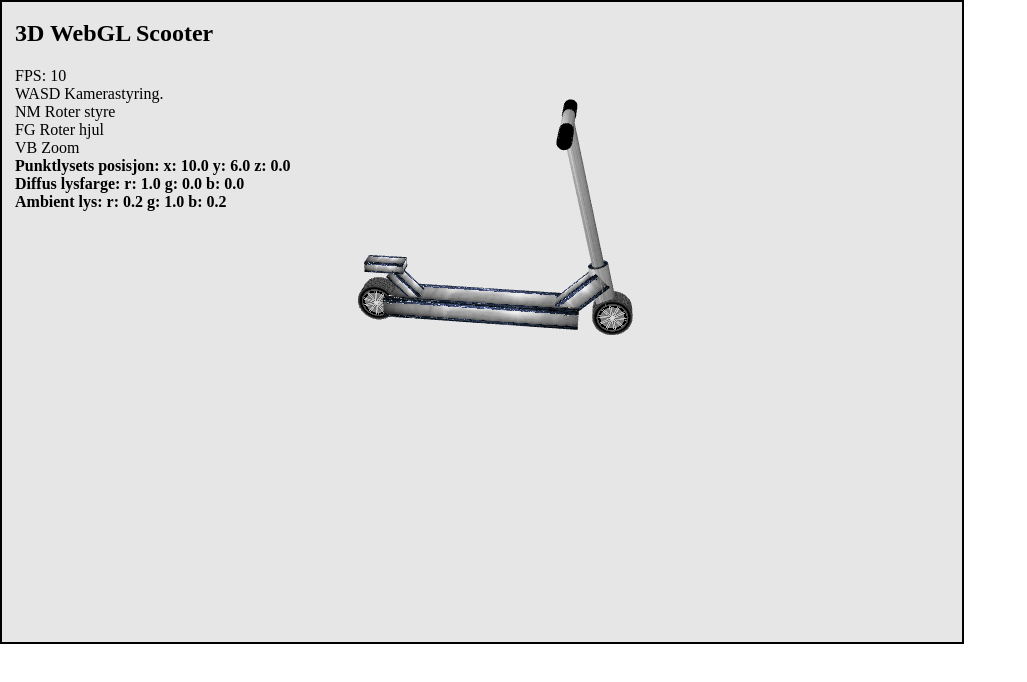
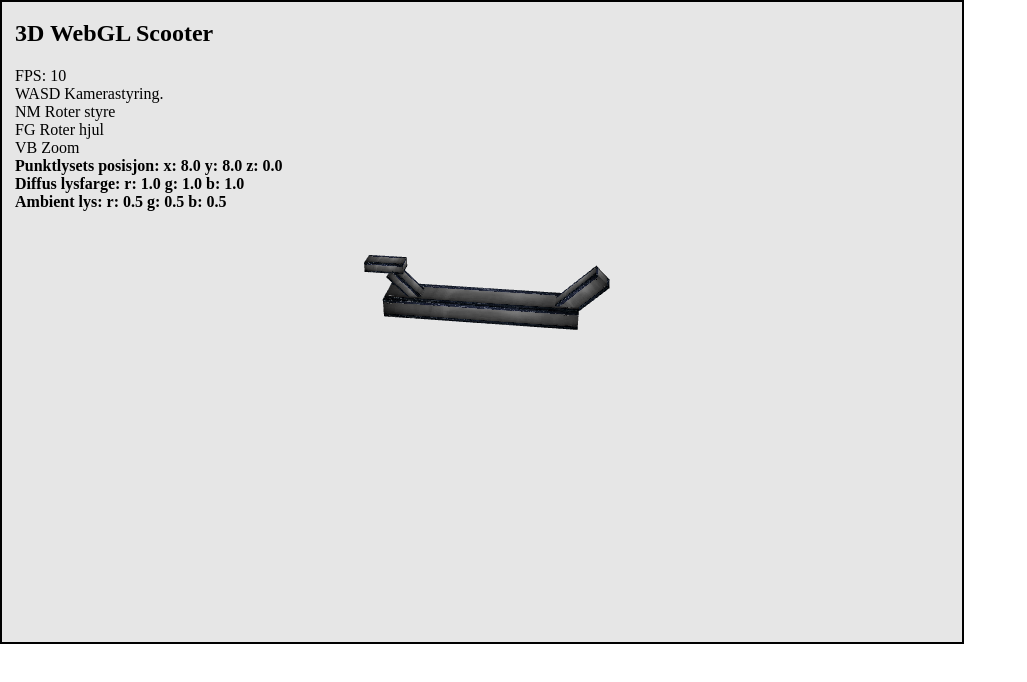
Before and after one commit to Hoikka/Datamaskingrafikk, a plain HTML site: page Oblig2/scooterapp/index.html in a window 1280 px wide. Shown: the whole page, without its empty margins (0-1027 px from the left). Drawn offline with Linux system fonts and the light colour scheme; animation ran at ten frames a second.

Commit message:
Add ambient lighting to scooter body

```diff
--- a/Oblig2/scooter/scooter.js
+++ b/Oblig2/scooter/scooter.js
@@ -47,64 +47,100 @@ export class Scooter {
         }
     }
 
-    draw(shaderInfo, textureShaderInfo, elapsed, modelMatrix) {
-        this.drawScooter(shaderInfo, textureShaderInfo, elapsed, modelMatrix);
+    initLight(textureLightShaderInfo) {
+        // Assuming you have a reference to the WebGL rendering context in this.app.gl:
+        let gl = this.app.gl;
+
+        // Assuming you have a lightInfo object available in this.light or similar:
+        let lightInfo = this.app.light;
+
+        // Activate the shader for the object:
+        gl.useProgram(textureLightShaderInfo.program);
+
+        // Set light position:
+        gl.uniform3f(
+            textureLightShaderInfo.uniformLocations.lightPosition,
+            lightInfo.lightPosition.x, lightInfo.lightPosition.y, lightInfo.lightPosition.z
+        );
+
+        // Set ambient light color:
+        gl.uniform3f(
+            textureLightShaderInfo.uniformLocations.ambientLightColor,
+            lightInfo.ambientLightColor.r, lightInfo.ambientLightColor.g, lightInfo.ambientLightColor.b
+        );
+
+        // Set diffuse light color:
+        gl.uniform3f(
+            textureLightShaderInfo.uniformLocations.diffuseLightColor,
+            lightInfo.diffuseLightColor.r, lightInfo.diffuseLightColor.g, lightInfo.diffuseLightColor.b
+        );
     }
 
-    drawScooter(shaderInfo, textureShaderInfo, elapsed, modelMatrix = (new Matrix4()).setIdentity()) {
+
+    draw(shaderInfo, textureLightShaderInfo, elapsed, modelMatrix) {
+        this.drawScooter(shaderInfo, textureLightShaderInfo, elapsed, modelMatrix);
+    }
+
+    drawScooter(shaderInfo, textureLightShaderInfo, elapsed, modelMatrix = (new Matrix4()).setIdentity()) {
+        this.initLight(textureLightShaderInfo);
+
         modelMatrix.translate(0, 1, 0);  // Starter med å sette x-aksen som nullpunkt
         this.stack.pushMatrix(modelMatrix);
         modelMatrix = this.stack.peekMatrix(modelMatrix);
 
-
-        this.drawPlatform(shaderInfo, textureShaderInfo, elapsed, modelMatrix);
-        this.drawHandle(shaderInfo,textureShaderInfo,elapsed,modelMatrix);
+        this.drawPlatform(shaderInfo, textureLightShaderInfo, elapsed, modelMatrix);
+        //this.drawHandle(shaderInfo, textureLightShaderInfo, elapsed,modelMatrix);
 
     }
 
-    drawPlatform(shaderInfo, textureShaderInfo, elapsed, modelMatrix){
+    drawPlatform(shaderInfo, textureLightShaderInfo, elapsed, modelMatrix){
+        this.initLight(textureLightShaderInfo);
+
         modelMatrix = this.stack.peekMatrix();
 
         // Main body element
         modelMatrix.scale(5, 0.5, 1);
-        this.bodyPart.draw(textureShaderInfo, elapsed, modelMatrix);
+        this.bodyPart.draw(textureLightShaderInfo, elapsed, modelMatrix);
 
         // Front body element
         modelMatrix = this.stack.peekMatrix();
         modelMatrix.translate(5, 1, 0);
         modelMatrix.rotate(45, 0, 0, 1);
         modelMatrix.scale(1.5, 0.5, 0.5);
-        this.bodyPart.draw(textureShaderInfo, elapsed, modelMatrix);
+        this.bodyPart.draw(textureLightShaderInfo, elapsed, modelMatrix);
 
         // Back body element
         modelMatrix = this.stack.peekMatrix();
         modelMatrix.translate(-4, 1, 0);
         modelMatrix.rotate(-45, 0, 0, 1);
         modelMatrix.scale(1, 0.25, 0.5);
-        this.bodyPart.draw(textureShaderInfo, elapsed, modelMatrix);
+        this.bodyPart.draw(textureLightShaderInfo, elapsed, modelMatrix);
 
         // Back spoiler element
         modelMatrix = this.stack.peekMatrix();
         modelMatrix.translate(-5, 2, 0);
         modelMatrix.scale(1, 0.25, 0.5);
-        this.bodyPart.draw(textureShaderInfo, elapsed, modelMatrix);
+        this.bodyPart.draw(textureLightShaderInfo, elapsed, modelMatrix);
 
         // Back wheel
         modelMatrix = this.stack.peekMatrix();
         modelMatrix.translate(-5.5, 0, -0.5);
         modelMatrix.rotate(this.rotationWheel, 0, 0, 1);
         this.stack.pushMatrix(modelMatrix);
-        this.drawWheels(shaderInfo, textureShaderInfo, elapsed, modelMatrix)
+        //this.drawWheels(textureLightShaderInfo, elapsed, modelMatrix)
         this.stack.popMatrix();
     }
 
-    drawWheels(shaderInfo, textureShaderInfo, elapsed, modelMatrix){
+    drawWheels(shaderInfo, textureLightShaderInfo, elapsed, modelMatrix){
         modelMatrix = this.stack.peekMatrix();
 
-        this.wheel.draw(textureShaderInfo, elapsed, modelMatrix);
+        this.wheel.draw(textureLightShaderInfo, elapsed, modelMatrix);
     }
-    drawHandle(shaderInfo,textureShaderInfo,elapsed,modelMatrix){
+    drawHandle(shaderInfo,textureLightShaderInfo,elapsed,modelMatrix){
+        this.initLight(textureLightShaderInfo);
+
         modelMatrix = this.stack.peekMatrix();
+
         modelMatrix.translate(6.5, 0, 0); // Move to the handle's position first
         modelMatrix.rotate(15, 0, 0, 1);
         modelMatrix.rotate(this.rotationHandle, 0, 1, 0);
@@ -113,20 +149,20 @@ export class Scooter {
         //long neck
         modelMatrix = this.stack.peekMatrix();
         modelMatrix.scale(0.3, 10, 0.3);
-        this.cylinder.draw(textureShaderInfo,elapsed,modelMatrix);
+        this.cylinder.draw(textureLightShaderInfo,elapsed,modelMatrix);
 
         //base neck
         modelMatrix = this.stack.peekMatrix();
         modelMatrix.translate(0, -0.2, 0);
         modelMatrix.scale(0.5, 3, 0.5);
-        this.cylinder.draw(textureShaderInfo,elapsed,modelMatrix);
+        this.cylinder.draw(textureLightShaderInfo,elapsed,modelMatrix);
 
         //blue handle
         modelMatrix = this.stack.peekMatrix();
         modelMatrix.rotate(90,1,0,0)
         modelMatrix.translate(0,-3,-10);
         modelMatrix.scale(0.3,6,0.3)
-        this.cylinder.draw(textureShaderInfo,elapsed,modelMatrix);
+        this.cylinder.draw(textureLightShaderInfo,elapsed,modelMatrix);
 
         //black handle (left)
         modelMatrix.scale(1.1,0.3,1.1);
@@ -141,7 +177,7 @@ export class Scooter {
         modelMatrix.translate(0.2, 0, -0.5);
         modelMatrix.rotate(this.rotationWheel, 0, 0, 1);
         this.stack.pushMatrix(modelMatrix);
-        this.drawWheels(shaderInfo, textureShaderInfo, elapsed, modelMatrix)
+        this.drawWheels(shaderInfo, textureLightShaderInfo, elapsed, modelMatrix)
         this.stack.popMatrix();
     }
 }
--- a/Oblig2/scooterapp/MyScooterApp.js
+++ b/Oblig2/scooterapp/MyScooterApp.js
@@ -1,3 +1,5 @@
+//MyScooterApp.js
+
 import {BaseApp} from '../../base/BaseApp.js';
 import {Scooter} from '../scooter/scooter.js';
 import {WebGLShader} from "../../base/helpers/WebGLShader.js";
@@ -12,53 +14,37 @@ export class MyScooterApp extends BaseApp {
     initShaders() {
         super.initShaders();    //NB!
 
-        // Texture shader:
-        let vertexShaderSource = document.getElementById('texture-vertex-shader').innerHTML;
-        let fragmentShaderSource = document.getElementById('texture-fragment-shader').innerHTML;
-        let lightvertexShaderSource = document.getElementById('diffuse-pointlight-gourad-vertex-shader').innerHTML;
-		let lightfragmentShaderSource = document.getElementById('diffuse-pointlight-gourad-fragment-shader').innerHTML;
-        // Initialiserer  & kompilerer shader-programmene;
-        const glslTextureShader = new WebGLShader(this.gl, vertexShaderSource, fragmentShaderSource);
-        // Samler all texture-shader-info i et JS-objekt.
-        this.textureShaderInfo = {
-            program: glslTextureShader.shaderProgram,
+        let vertexShaderSource = document.getElementById('combined-vertex-shader').innerHTML;
+        let combinedFragmentShaderSource = document.getElementById('combined-fragment-shader').innerHTML;
+
+        const glslTextureLightShader = new WebGLShader(this.gl, vertexShaderSource, combinedFragmentShaderSource);
+
+        this.textureLightShaderInfo = {
+            program: glslTextureLightShader.shaderProgram,
             attribLocations: {
-                vertexPosition: this.gl.getAttribLocation(glslTextureShader.shaderProgram, 'aVertexPosition'),
-                vertexColor: this.gl.getAttribLocation(glslTextureShader.shaderProgram, 'aVertexColor'),
-                vertexTextureCoordinate: this.gl.getAttribLocation(glslTextureShader.shaderProgram, 'aVertexTextureCoordinate'),
+                vertexPosition: this.gl.getAttribLocation(glslTextureLightShader.shaderProgram, 'aVertexPosition'),
+                vertexColor: this.gl.getAttribLocation(glslTextureLightShader.shaderProgram, 'aVertexColor'),
+                vertexNormal: this.gl.getAttribLocation(glslTextureLightShader.shaderProgram, 'aVertexNormal'),
+                vertexTextureCoordinate: this.gl.getAttribLocation(glslTextureLightShader.shaderProgram, 'aVertexTextureCoordinate'),
             },
             uniformLocations: {
-                sampler: this.gl.getUniformLocation(glslTextureShader.shaderProgram, 'uSampler'),
-                projectionMatrix: this.gl.getUniformLocation(glslTextureShader.shaderProgram, 'uProjectionMatrix'),
-                modelViewMatrix: this.gl.getUniformLocation(glslTextureShader.shaderProgram, 'uModelViewMatrix'),
-            },
-        };
-        const glslShader = new WebGLShader(this.gl, lightvertexShaderSource, lightfragmentShaderSource);
-        this.lightShaderInfo = {
-            program: glslShader.shaderProgram,
-            attribLocations: {
-                vertexPosition: this.gl.getAttribLocation(glslShader.shaderProgram, 'aVertexPosition'),
-                vertexNormal: this.gl.getAttribLocation(glslShader.shaderProgram, 'aVertexNormal'),
-                vertexTextureCoordinate: this.gl.getAttribLocation(glslShader.shaderProgram, 'aVertexTextureCoordinate'),
-            },
-            uniformLocations: {
-                projectionMatrix: this.gl.getUniformLocation(glslShader.shaderProgram, 'uProjectionMatrix'),
-                modelViewMatrix: this.gl.getUniformLocation(glslShader.shaderProgram, 'uModelViewMatrix'),
-                modelMatrix: this.gl.getUniformLocation(glslShader.shaderProgram, 'uModelMatrix'),
-                normalMatrix: this.gl.getUniformLocation(glslShader.shaderProgram, 'uNormalMatrix'),
-
-                lightPosition: this.gl.getUniformLocation(glslShader.shaderProgram, 'uLightPosition'),
-                ambientLightColor: this.gl.getUniformLocation(glslShader.shaderProgram, 'uAmbientLightColor'),
-                diffuseLightColor: this.gl.getUniformLocation(glslShader.shaderProgram, 'uDiffuseLightColor'),
-
-                sampler: this.gl.getUniformLocation(glslShader.shaderProgram, 'uSampler'),
+                sampler: this.gl.getUniformLocation(glslTextureLightShader.shaderProgram, 'uSampler'),
+                projectionMatrix: this.gl.getUniformLocation(glslTextureLightShader.shaderProgram, 'uProjectionMatrix'),
+                modelViewMatrix: this.gl.getUniformLocation(glslTextureLightShader.shaderProgram, 'uModelViewMatrix'),
+                modelMatrix: this.gl.getUniformLocation(glslTextureLightShader.shaderProgram, 'uModelMatrix'),
+                normalMatrix: this.gl.getUniformLocation(glslTextureLightShader.shaderProgram, 'uNormalMatrix'),
+                lightPosition: this.gl.getUniformLocation(glslTextureLightShader.shaderProgram, 'uLightPosition'),
+                ambientLightColor: this.gl.getUniformLocation(glslTextureLightShader.shaderProgram, 'uAmbientLightColor'),
+                diffuseLightColor: this.gl.getUniformLocation(glslTextureLightShader.shaderProgram, 'uDiffuseLightColor'),
             },
         };
         this.light = {
-            lightPosition: {x: 10, y:6, z:0},
-            diffuseLightColor: {r: 1, g: 0, b:0},
-            ambientLightColor: {r: 0.2, g: 1, b:0.2},
+            lightPosition: {x: 8, y:8, z:0},
+            diffuseLightColor: {r: 1, g: 1, b: 1},
+            ambientLightColor: {r: 0.5, g: 0.5, b:0.5},
         };
+        this.textureLightShaderInfo.light = this.light;
+
         document.getElementById('light-position').innerHTML = vectorToString(this.light.lightPosition);
 		document.getElementById('diffuse-light-color').innerHTML = vectorToString(this.light.diffuseLightColor);
 		document.getElementById('ambient-light').innerHTML = vectorToString(this.light.ambientLightColor);
@@ -69,8 +55,17 @@ export class MyScooterApp extends BaseApp {
         this.scooter.handleKeys(elapsed);
     }
 
+    setLightProperties() {
+        this.gl.useProgram(this.textureLightShaderInfo.program);
+        this.gl.uniform3f(this.textureLightShaderInfo.uniformLocations.lightPosition, this.light.lightPosition.x, this.light.lightPosition.y, this.light.lightPosition.z);
+        this.gl.uniform3f(this.textureLightShaderInfo.uniformLocations.diffuseLightColor, this.light.diffuseLightColor.r, this.light.diffuseLightColor.g, this.light.diffuseLightColor.b);
+        this.gl.uniform3f(this.textureLightShaderInfo.uniformLocations.ambientLightColor, this.light.ambientLightColor.r, this.light.ambientLightColor.g, this.light.ambientLightColor.b);
+
+    }
+
     draw(elapsed, modelMatrix = new Matrix4()) {
         super.draw(elapsed);
-        this.scooter.draw(this.baseShaderInfo, this.textureShaderInfo, elapsed, modelMatrix);
+        this.setLightProperties();
+        this.scooter.draw(this.baseShaderInfo, this.textureLightShaderInfo, elapsed, modelMatrix);
     }
 }
--- a/base/shapes/CubeTextured.js
+++ b/base/shapes/CubeTextured.js
@@ -12,6 +12,10 @@ export class CubeTextured extends BaseShape {
         super(app);
         this.color = color;
         this.wireFrame = wireFrame;
+        this.initNormals();
+        this.normalBuffer = this.gl.createBuffer();
+        this.gl.bindBuffer(this.gl.ARRAY_BUFFER, this.normalBuffer);
+        this.gl.bufferData(this.gl.ARRAY_BUFFER, new Float32Array(this.normals), this.gl.STATIC_DRAW);
     }
 
     setPositions() {
@@ -139,6 +143,82 @@ export class CubeTextured extends BaseShape {
         ];
     }
 
+    initNormals() {
+        this.normals = [
+            // Front face
+            0, 0, 1,
+            0, 0, 1,
+            0, 0, 1,
+            0, 0, 1,
+            0, 0, 1,
+            0, 0, 1,
+
+            // Right face
+            1, 0, 0,
+            1, 0, 0,
+            1, 0, 0,
+            1, 0, 0,
+            1, 0, 0,
+            1, 0, 0,
+
+            // Back face
+            0, 0, -1,
+            0, 0, -1,
+            0, 0, -1,
+            0, 0, -1,
+            0, 0, -1,
+            0, 0, -1,
+
+            // Left face
+            -1, 0, 0,
+            -1, 0, 0,
+            -1, 0, 0,
+            -1, 0, 0,
+            -1, 0, 0,
+            -1, 0, 0,
+
+            // Top face
+            0, 1, 0,
+            0, 1, 0,
+            0, 1, 0,
+            0, 1, 0,
+            0, 1, 0,
+            0, 1, 0,
+
+            // Bottom face
+            0, -1, 0,
+            0, -1, 0,
+            0, -1, 0,
+            0, -1, 0,
+            0, -1, 0,
+            0, -1, 0
+        ];
+        this.normalBuffer = this.gl.createBuffer();
+        this.gl.bindBuffer(this.gl.ARRAY_BUFFER, this.normalBuffer);
+        this.gl.bufferData(this.gl.ARRAY_BUFFER, new Float32Array(this.normals), this.gl.STATIC_DRAW);
+    }
+
+    connectNormalAttribute(gl, shader, normalBuffer) {
+        const numComponents = 3;
+        const type = gl.FLOAT;
+        const normalize = false;
+        const stride = 0;
+        const offset = 0;
+        gl.bindBuffer(gl.ARRAY_BUFFER, normalBuffer);
+        gl.vertexAttribPointer(
+            shader.attribLocations.vertexNormal,
+            numComponents,
+            type,
+            normalize,
+            stride,
+            offset);
+        gl.enableVertexAttribArray(shader.attribLocations.vertexNormal);
+    };
+
+    setLightUniforms(shaderInfo) {
+        this.gl.uniform3f(shaderInfo.uniformLocations.lightPosition, this.app.textureLightShaderInfo.light.lightPosition.x, this.app.textureLightShaderInfo.light.lightPosition.y, this.app.textureLightShaderInfo.light.lightPosition.z);
+    }
+
     /**
      * Denne kalles fra initBuffers() i BaseShape.
      */
@@ -183,6 +263,13 @@ export class CubeTextured extends BaseShape {
 
     draw(shaderInfo, elapsed, modelMatrix = (new Matrix4()).setIdentity()) {
         super.draw(shaderInfo, elapsed, modelMatrix);
+
+        // Bind the normal buffer.
+        this.connectNormalAttribute(this.gl, shaderInfo, this.normalBuffer);
+
+        // Set the light uniforms.
+        this.setLightUniforms(shaderInfo);
+
         if (this.wireFrame) {
             this.gl.drawArrays(this.gl.LINE_STRIP, 0, this.vertexCount);
         } else {
```
Also changed, not shown: Oblig2/scooterapp/index.html (+22 -40 lines).
